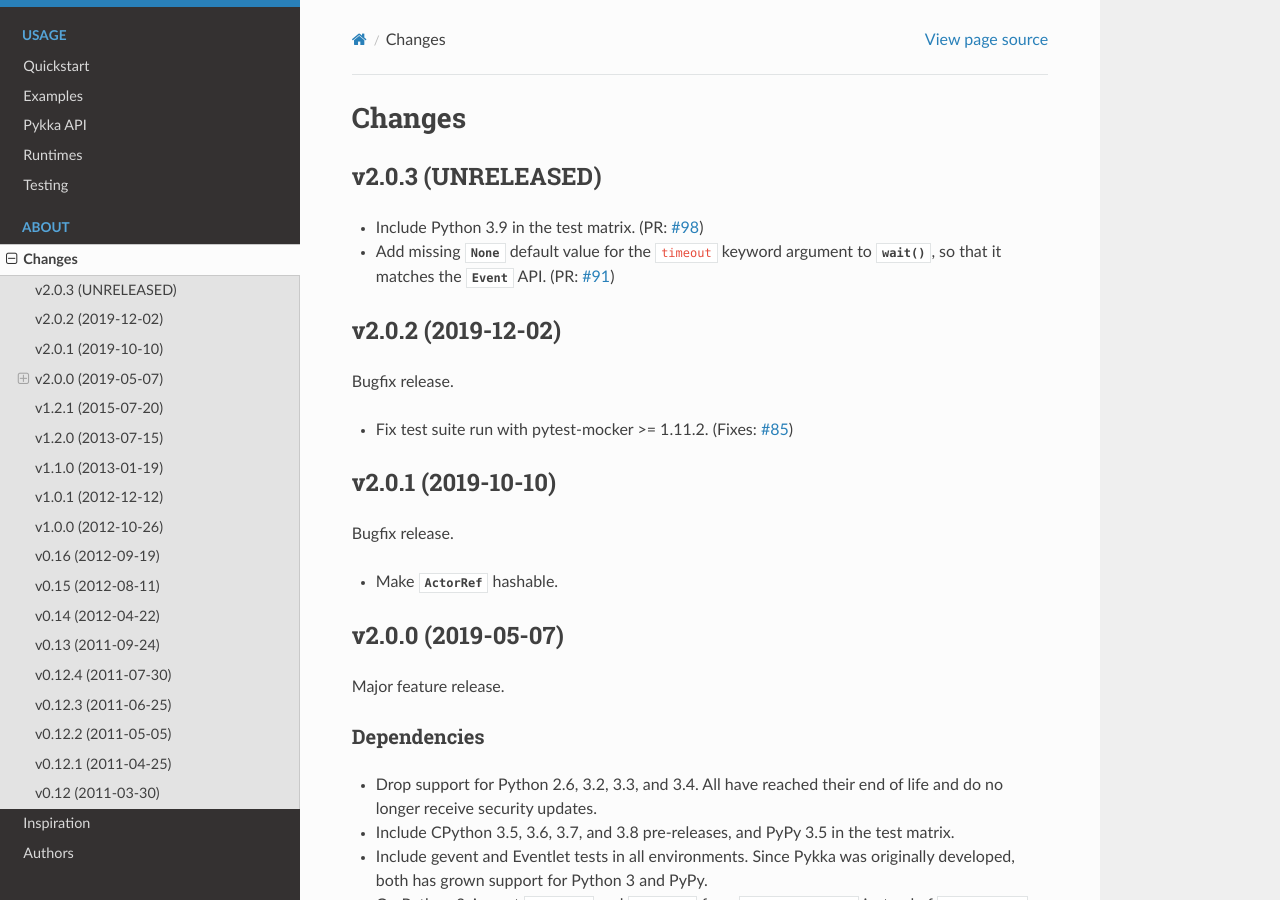
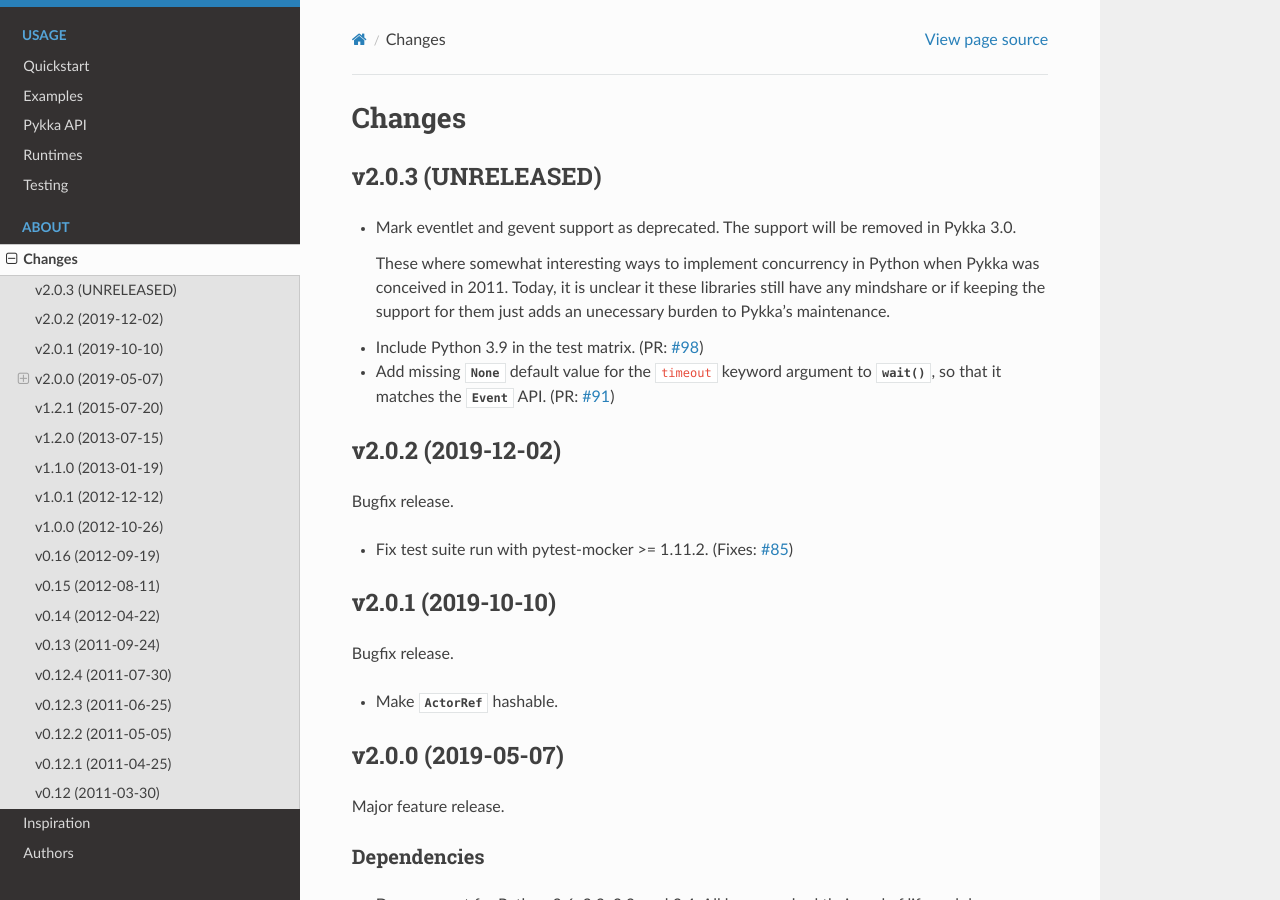
Before and after one commit to jodal/pykka, a Sphinx documentation site: the page built from docs/changes.rst, in a window 1280 px wide and 900 px high. Built offline with Sphinx 7.4.7 and the Read the Docs theme 2.0.0, drawn with Linux system fonts in a browser that asks for light colours.

Commit message:
Deprecate support for eventlet and gevent

```diff
--- a/docs/changes.rst
+++ b/docs/changes.rst
@@ -5,6 +5,14 @@
 
 v2.0.3 (UNRELEASED)
 ===================
+
+- Mark eventlet and gevent support as deprecated. The support will be removed
+  in Pykka 3.0.
+
+  These where somewhat interesting ways to implement
+  concurrency in Python when Pykka was conceived in 2011. Today, it is
+  unclear it these libraries still have any mindshare or if keeping the
+  support for them just adds an unecessary burden to Pykka's maintenance.
 
 - Include Python 3.9 in the test matrix. (PR: :issue:`98`)
 
--- a/docs/runtimes/eventlet.rst
+++ b/docs/runtimes/eventlet.rst
@@ -1,6 +1,11 @@
 ========
 eventlet
 ========
+
+.. deprecated:: 2.0.3
+
+.. warning::
+   eventlet support is deprecated and will be removed in Pykka 3.0.
 
 
 Installation
--- a/docs/runtimes/gevent.rst
+++ b/docs/runtimes/gevent.rst
@@ -1,6 +1,11 @@
 ======
 gevent
 ======
+
+.. deprecated:: 2.0.3
+
+.. warning::
+   gevent support is deprecated and will be removed in Pykka 3.0.
 
 
 Installation
```
Also changed, not shown: 2 other files.
